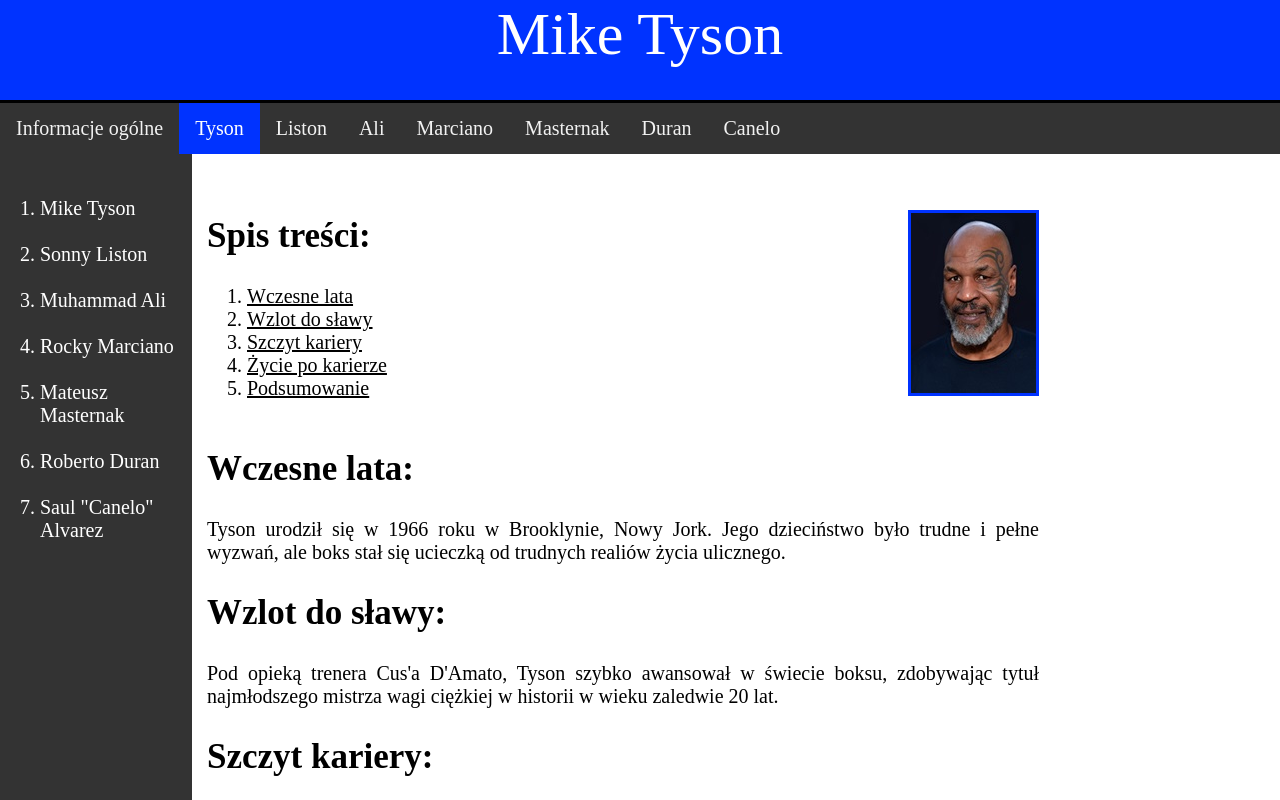
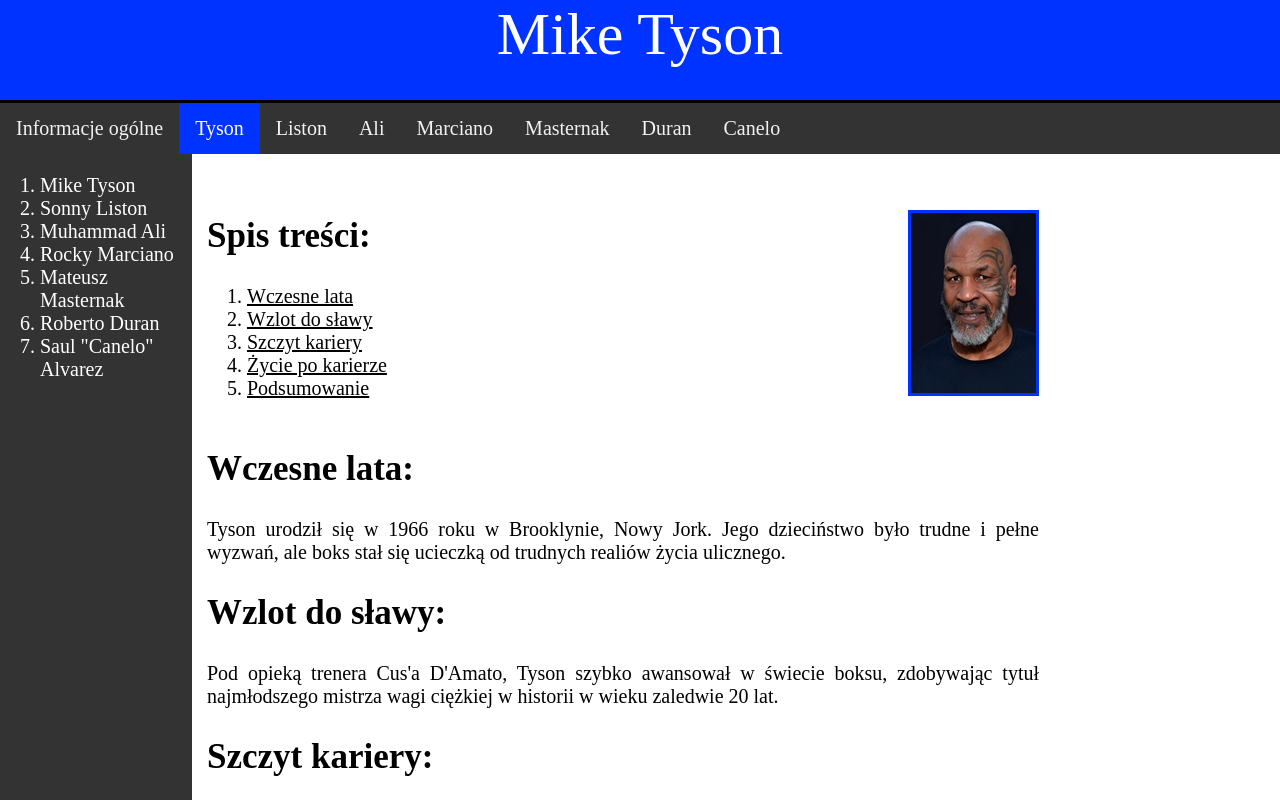
Before and after one commit to JakubZawodniak/7_cudownych_bokserow, a plain HTML site: page tyson.html in a window 1280 px wide. Shown: the top 800 px of the page. Drawn offline with Linux system fonts and the light colour scheme.

Commit message:
Update tyson.html

```diff
--- a/tyson.html
+++ b/tyson.html
@@ -46,13 +46,13 @@ Canelo
 </div> -->
 
 <div class="menulewe2">
-<ol><br>
-<li><a href="https://pl.wikipedia.org/wiki/Mike_Tyson" target="_blank" class="menu">Mike Tyson</a></li><br>
-<li><a href="https://pl.wikipedia.org/wiki/Sonny_Liston" target="_blank" class="menu">Sonny Liston</a></li><br>
-<li><a href="https://pl.wikipedia.org/wiki/Muhammad_Ali_(ameryka%C5%84ski_bokser)" target="_blank" class="menu">Muhammad Ali</a></li><br>
-<li><a href="https://pl.wikipedia.org/wiki/Rocky_Marciano" target="_blank" class="menu">Rocky Marciano</a></li><br>
-<li><a href="https://pl.wikipedia.org/wiki/Mateusz_Masternak" target="_blank" class="menu">Mateusz Masternak</a></li><br>
-<li><a href="https://pl.wikipedia.org/wiki/Roberto_Dur%C3%A1n" target="_blank" class="menu">Roberto Duran</a></li><br>
+<ol>
+<li><a href="https://pl.wikipedia.org/wiki/Mike_Tyson" target="_blank" class="menu">Mike Tyson</a></li>
+<li><a href="https://pl.wikipedia.org/wiki/Sonny_Liston" target="_blank" class="menu">Sonny Liston</a></li>
+<li><a href="https://pl.wikipedia.org/wiki/Muhammad_Ali_(ameryka%C5%84ski_bokser)" target="_blank" class="menu">Muhammad Ali</a></li>
+<li><a href="https://pl.wikipedia.org/wiki/Rocky_Marciano" target="_blank" class="menu">Rocky Marciano</a></li>
+<li><a href="https://pl.wikipedia.org/wiki/Mateusz_Masternak" target="_blank" class="menu">Mateusz Masternak</a></li>
+<li><a href="https://pl.wikipedia.org/wiki/Roberto_Dur%C3%A1n" target="_blank" class="menu">Roberto Duran</a></li>
 <li><a href="https://pl.wikipedia.org/wiki/Sa%C3%BAl_%C3%81lvarez" target="_blank" class="menu">Saul "Canelo" Alvarez</a></li>
 </ol>
 </div>
@@ -68,7 +68,7 @@ Canelo
 <li><a href="#po" class="spis">Życie po karierze</a></li>
 <li><a href="#podsumowanie" class="spis">Podsumowanie</a></li>
 </ol></div><br>
-<div  class="zdj"><img src="multimedia/tyson.jpg"></div>
+<div  class="zdj"><img src="multimedia/tyson.jpg" alt=" "></div>
 <div class="opis"><h2><a name="lata" href="#spis" class="tytul">Wczesne lata:</a></h2>
 <div>Tyson urodził się w 1966 roku w Brooklynie, Nowy Jork. Jego dzieciństwo było trudne i pełne wyzwań, ale boks stał się ucieczką od trudnych realiów życia ulicznego.</div>
 
```
